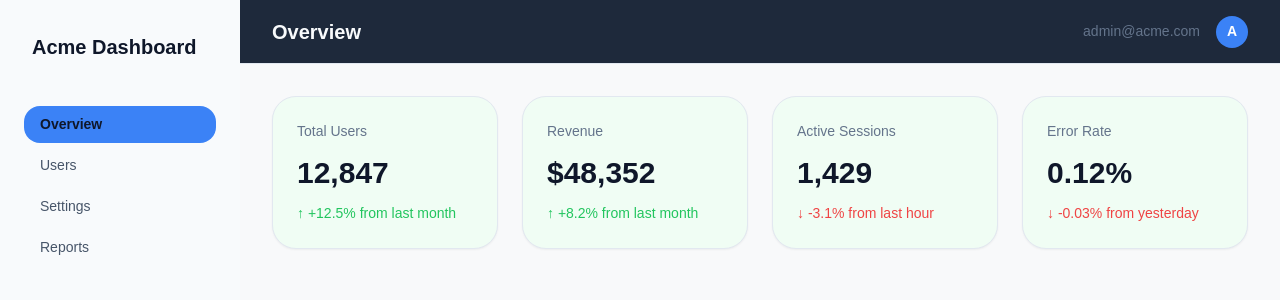
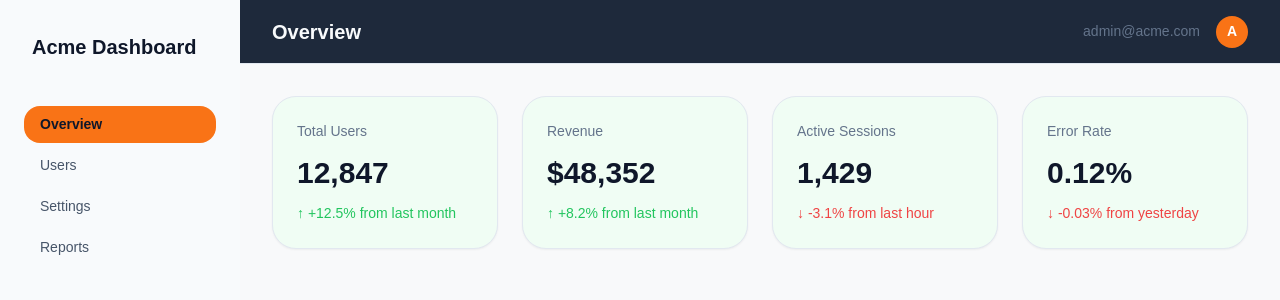
Before and after one commit to dmcphillips13/triaige-sample-app, a Next.js app: page /overview in a window 1280 px wide. Shown: the top 300 px of the page. Built offline with nearby package versions, Linux system fonts and the light colour scheme.

Commit message:
Change accent color from blue to orange

```diff
--- a/src/app/globals.css
+++ b/src/app/globals.css
@@ -19,8 +19,8 @@
   --color-border: #e2e8f0;
   --color-border-input: #cbd5e1;
 
-  --color-accent: #3b82f6;
-  --color-accent-hover: #2563eb;
+  --color-accent: #f97316;
+  --color-accent-hover: #ea580c;
 
   --color-success: #22c55e;
   --color-success-bg: #dcfce7;
```
